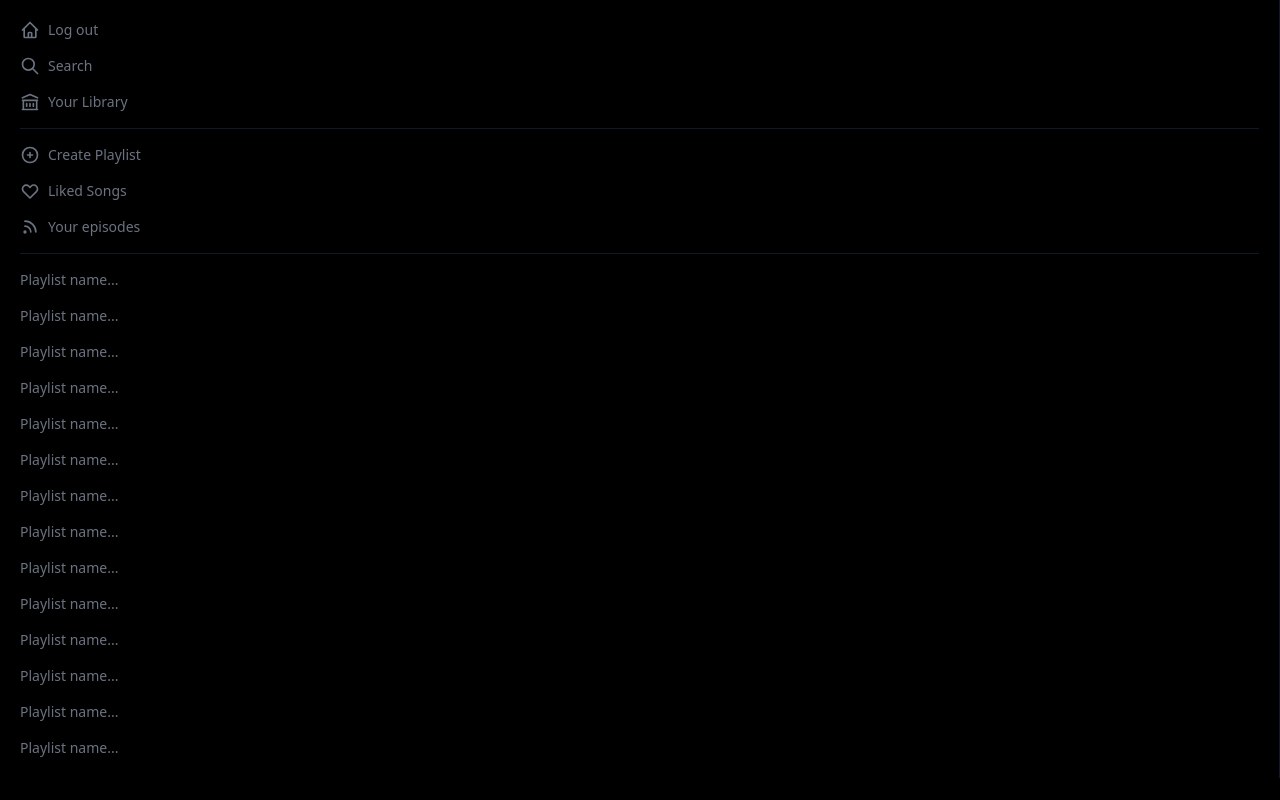
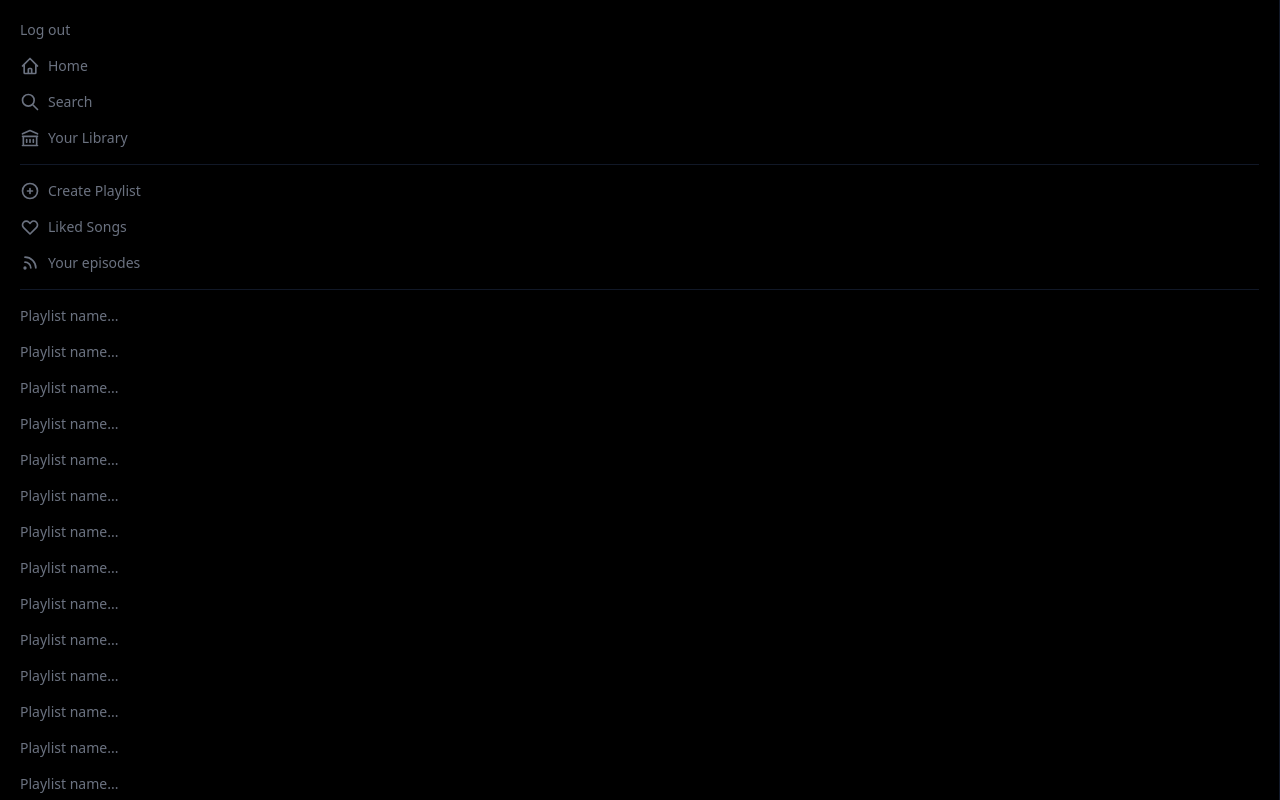
Before and after one commit to nohsangwoo/spotify2.0_clone_with_nextjs_tailwindcss, a Next.js app: page / in a window 1280 px wide. Built offline with nearby package versions, Linux system fonts and the light colour scheme.

Commit message:
ch icon with sidebar

```diff
--- a/src/components/Sidebar.tsx
+++ b/src/components/Sidebar.tsx
@@ -17,8 +17,13 @@ const Sidebar = () => {
           className="flex items-center space-x-2 hover:text-white"
           onClick={() => signOut()}
         >
+          <p>Log out</p>
+        </button>
+        <button
+          className="flex items-center space-x-2 hover:text-white"
+        >
           <HomeIcon className="h5 w-5" />
-          <p>Log out</p>
+          <p>Home</p>
         </button>
         <button className="flex items-center space-x-2 hover:text-white">
           <SearchIcon className="h5 w-5" />
```
Also changed, not shown: 1 other file (tests, documents, lock files or other folders).
